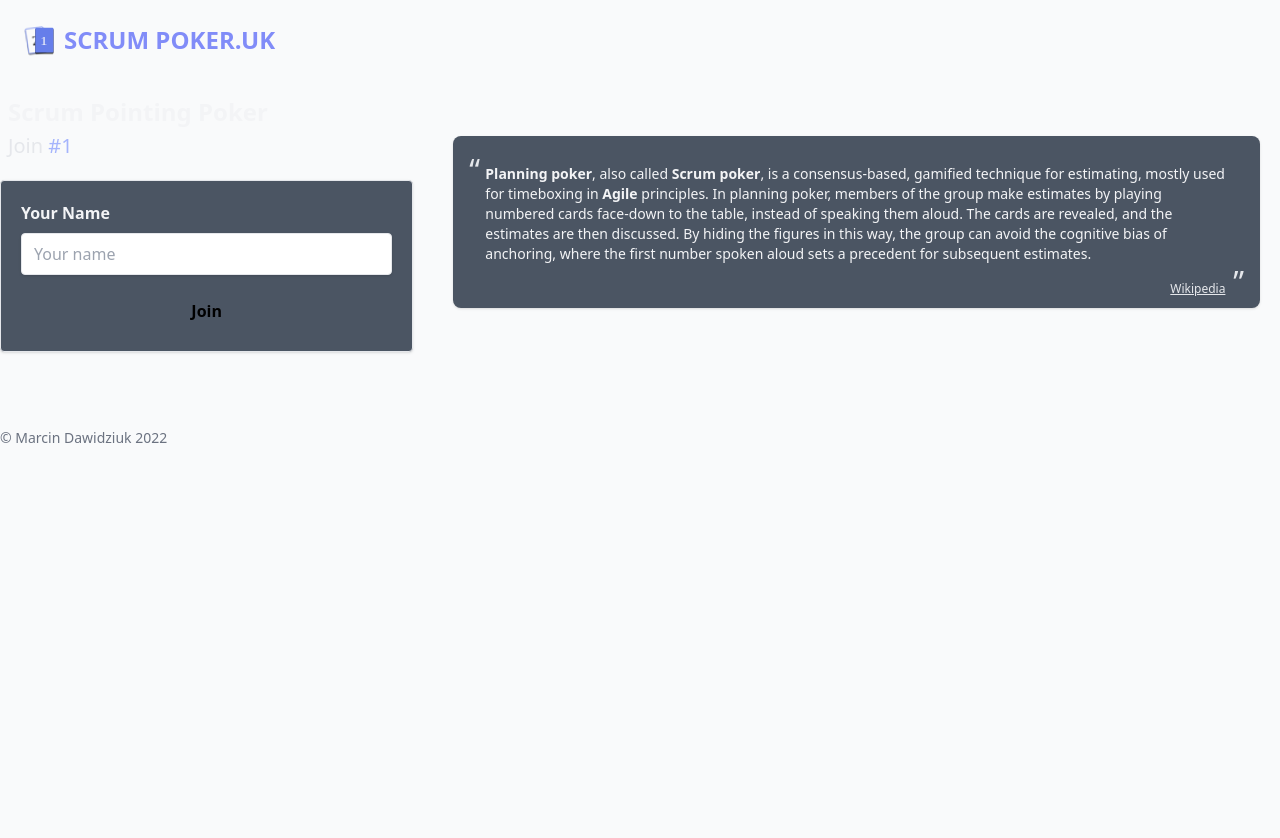
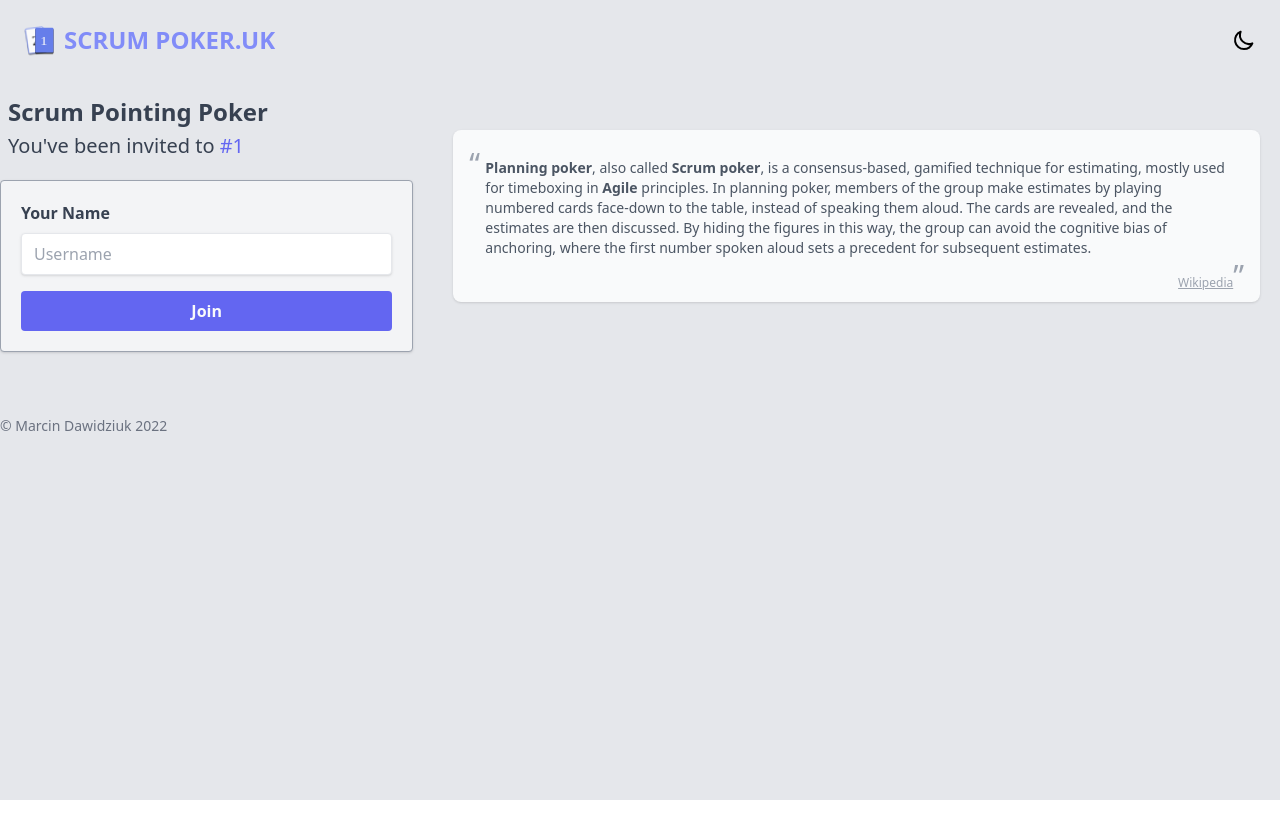
Before and after one commit to marcindawidziuk/scrumpoker, a Nuxt app in the folder ui/: page /1 in a window 1280 px wide. Shown: the top 838 px of the page. Built offline with nearby package versions, Linux system fonts and the light colour scheme.

Commit message:
Fixes for light mode

```diff
--- a/ui/app.vue
+++ b/ui/app.vue
@@ -1,5 +1,5 @@
 <template>
-  <div class="bg-gray-900 h-screen">
+  <div class="h-screen">
     <NuxtLayout>
       <NuxtPage/>
     </NuxtLayout>
--- a/ui/components/PButton.vue
+++ b/ui/components/PButton.vue
@@ -1,6 +1,6 @@
 <template>
   <button v-if="disabled" @click="$emit('click')"
-          class="bg-gray-300 text-gray-400 hover:bg-gray-300 dark:hover:bg-gray-300 dark:bg-gray-50 dark:text-gray-900 font-semibold px-2 py-1 rounded border border-gray-400 dark:border-0">
+          class="bg-gray-300 text-gray-400 hover:bg-gray-300 dark:bg-gray-500 dark:text-gray-700 font-semibold px-2 py-1 rounded border border-gray-400 dark:border-0">
     <slot/>
   </button>
   <button v-else @click="$emit('click')"
--- /dev/null
+++ b/ui/components/ThemePicker.vue
@@ -0,0 +1,19 @@
+<template>
+  <button v-if="$colorMode.preference === 'dark'" @click="$colorMode.preference = 'light'">
+    <svg xmlns="http://www.w3.org/2000/svg" class="h-6 w-6 text-gray-50" fill="none" viewBox="0 0 24 24" stroke="currentColor" stroke-width="2">
+      <path stroke-linecap="round" stroke-linejoin="round" d="M9.663 17h4.673M12 3v1m6.364 1.636l-.707.707M21 12h-1M4 12H3m3.343-5.657l-.707-.707m2.828 9.9a5 5 0 117.072 0l-.548.547A3.374 3.374 0 0014 18.469V19a2 2 0 11-4 0v-.531c0-.895-.356-1.754-.988-2.386l-.548-.547z" />
+    </svg>
+  </button>
+  <button v-else @click="$colorMode.preference = 'dark'">
+    <svg xmlns="http://www.w3.org/2000/svg" class="h-6 w-6" fill="none" viewBox="0 0 24 24" stroke="currentColor" stroke-width="2">
+      <path stroke-linecap="round" stroke-linejoin="round" d="M20.354 15.354A9 9 0 018.646 3.646 9.003 9.003 0 0012 21a9.003 9.003 0 008.354-5.646z" />
+    </svg>
+  </button>
+</template>
+
+<script setup lang="ts">
+</script>
+
+<style scoped>
+
+</style>
--- a/ui/composables/darkMode.ts
+++ /dev/null
@@ -1,11 +0,0 @@
-import {useCookie} from "#app";
-
-export function isDarkMode(): boolean{
-    const darkModeCookie = useCookie<boolean>("dark-mode", {default: () => false})
-    return darkModeCookie.value
-}
-
-export function setDarkMode(value: boolean){
-    const darkModeCookie = useCookie<boolean>("dark-mode", {default: () => false})
-    darkModeCookie.value = value
-}
--- a/ui/nuxt.config.ts
+++ b/ui/nuxt.config.ts
@@ -6,6 +6,17 @@ export default defineNuxtConfig({
         WEBSOCKET_URL: process.env.WEBSOCKET_URL
     },
     modules: [
-        '@nuxtjs/tailwindcss'
-    ]
+        '@nuxtjs/tailwindcss',
+        '@nuxtjs/color-mode'
+    ],
+    colorMode: {
+        preference: 'system', // default value of $colorMode.preference
+        fallback: 'light', // fallback value if not system preference found
+        hid: 'nuxt-color-mode-script',
+        globalName: '__NUXT_COLOR_MODE__',
+        componentName: 'ColorScheme',
+        classPrefix: '',
+        classSuffix: '',
+        storageKey: 'nuxt-color-mode'
+    }
 })
--- a/ui/package.json
+++ b/ui/package.json
@@ -6,9 +6,10 @@
     "start": "node .output/server/index.mjs"
   },
   "devDependencies": {
+    "@nuxtjs/color-mode": "^3.0.2",
     "@nuxtjs/tailwindcss": "^5.0.2",
     "@types/phoenix": "^1.5.4",
-    "nuxt3": "^3.0.0-27491748.3186841",
+    "nuxt3": "^3.0.0-27496514.0b12666",
     "phoenix": "^1.6.6"
   }
 }
--- a/ui/pages/[room]/index.vue
+++ b/ui/pages/[room]/index.vue
@@ -1,6 +1,6 @@
 <template>
-  <div class="h-full">
-    <div class="bg-gray-50 dark:bg-gray-900">
+  <div class="bg-gray-200 dark:bg-gray-900 h-full">
+    <div>
       <header>
         <section class="mx-auto">
           <div class="w-full container mx-auto p-6">
@@ -17,8 +17,10 @@
                 <button id="theme-button"
                         aria-hidden="true"
                         class="fas fa-2x flex w-10 bg-transparent font-semibold text-accent fa-lightbulb"
-                        title="Change theme" value="Light Theme"></button>
+                        onclick="toggleTheme()" title="Change theme" value="Light Theme"></button>
                 <span class="sr-only">Change theme</span>
+
+                <ThemePicker/>
               </div>
             </div>
           </div>
@@ -32,45 +34,43 @@
 
             <div class="pl-2">
 
-              <h1 class="mt-4 mb-1 text-2xl text-gray-100 font-bold">
+              <h1 class="mt-4 mb-1 text-2xl text-gray-700 dark:text-gray-50 font-bold">
                 Scrum Pointing Poker
               </h1>
-              <h2 class="text-gray-200 text-xl pb-2">
-                Join <span class="text-indigo-300">#{{roomName}}</span>
+              <h2 class="text-gray-700 text-xl dark:text-gray-200 pb-2">
+                You've been invited to
+                <span class="text-indigo-500 dark:text-indigo-300">#{{roomName}}</span>
               </h2>
-              <p class="hidden leading-normal mx-auto text-md text-gray-50 text-base md:text-xl mb-8 mb-5">
-                Get your scrum session started! <br> No sign up required, 100% free.
-              </p>
             </div>
 
-            <div class="rounded p-5 mt-3 mx-auto max-w-8xl bg-secondary border shadow rounded bg-gray-600 dark:border-gray-500 p-5">
-              <div class="mb-4 fade-in">
-                <label class="block text-gray-100 font-bold mb-2" for="username">
+            <div class="rounded p-5 mt-3 mx-auto max-w-8xl bg-secondary border shadow rounded bg-gray-100 border-gray-400 dark:bg-gray-600 dark:border-gray-500 p-5">
+              <div class="mb-4">
+                <label class="block text-gray-700 dark:text-gray-100 font-bold mb-2" for="username">
                   Your Name
                 </label>
                 <input id="username" class="shadow appearance-none border rounded w-full py-2 px-3 focus:outline-none focus:shadow-outline
+              text-gray-700
               dark:bg-gray-800 dark:text-gray-50
-" placeholder="Your name"
+" placeholder="Username"
                        @keyup.enter="join()"
                        v-model="userName"
                        type="text">
               </div>
               <div class="w-full">
-                <button class="w-full dark:hover:bg-gray-300 dark:bg-gray-50 dark:text-gray-900 font-semibold p-2 rounded" @click="join()">Join</button>
+                <button class="w-full bg-indigo-500 text-gray-50 dark:hover:bg-gray-300 dark:bg-gray-50 dark:text-gray-900 font-semibold p-2 rounded" @click="join()">Join</button>
               </div>
             </div>
 
-            <div class="flex w-full justify-center md:justify-start pb-24 lg:pb-0 mt-3 fade-in"></div>
           </div>
 
-          <div class="col-span-2 my-auto">
+          <div class="col-span-2 lg:my-auto">
 
 
-            <div class="my-auto lg:col-span-2 px-5">
-              <div class="max-w-4xl p-4 text-gray-500 bg-gray-600 rounded-lg shadow">
+            <div class="lg:col-span-2 px-5">
+              <div class="max-w-4xl p-4 bg-gray-50 dark:text-gray-500 dark:bg-gray-600 rounded-lg shadow">
                 <div class="mb-2 pb-2">
-                  <div class="h-3 text-3xl text-left text-gray-200">“</div>
-                  <p class="px-4 text-sm text-gray-100">
+                  <div class="h-3 text-3xl text-left text-gray-400 dark:text-gray-200">“</div>
+                  <p class="px-4 text-sm text-gray-600 dark:text-gray-100">
                   <span>
 
                   <span class="font-semibold">Planning poker</span>, also called <span class="font-semibold">Scrum poker</span>, is a consensus-based, gamified technique for estimating, mostly used for timeboxing in <span class="font-semibold">Agile</span> principles.
@@ -81,9 +81,9 @@
                     The cards are revealed, and the estimates are then discussed.
                     By hiding the figures in this way, the group can avoid the cognitive bias of anchoring, where the first number spoken aloud sets a precedent for subsequent estimates.
                   </p>
-                  <div class="h-3 text-3xl text-right text-gray-200">
-                    <a href="https://en.wikipedia.org/wiki/Planning_poker" target="_blank" class="text-xs underline">Wikipedia</a>
-                    ”
+                  <div class="h-3 text-3xl text-right">
+                    <a href="https://en.wikipedia.org/wiki/Planning_poker" target="_blank" class="text-xs text-gray-400 dark:text-gray-200 underline">Wikipedia</a>
+                    <span class="text-gray-400">”</span>
                   </div>
                 </div>
               </div>
@@ -108,6 +108,7 @@
 import '~/assets/app.css'
 import {ref} from "@vue/reactivity";
 import {useRoute, useRouter} from "vue-router";
+import ThemePicker from "~/components/ThemePicker.vue";
 
 const userName = ref("")
 const roomName = ref("")
--- a/ui/pages/index.vue
+++ b/ui/pages/index.vue
@@ -1,6 +1,6 @@
 <template>
-  <div class="h-full">
-    <div class="bg-gray-200 dark:bg-gray-900" data-theme="dark">
+  <div class="bg-gray-200 dark:bg-gray-900 h-full">
+    <div>
       <header>
         <section class="mx-auto">
           <div class="w-full container mx-auto p-6">
@@ -19,6 +19,8 @@
                         class="fas fa-2x flex w-10 bg-transparent font-semibold text-accent fa-lightbulb"
                         onclick="toggleTheme()" title="Change theme" value="Light Theme"></button>
                 <span class="sr-only">Change theme</span>
+
+                <ThemePicker/>
               </div>
             </div>
           </div>
@@ -114,11 +116,20 @@
 import '~/assets/app.css'
 import {ref} from "@vue/reactivity";
 import {useRouter} from "vue-router";
+import ThemePicker from "~/components/ThemePicker.vue";
+// import {useColorMode} from "@nuxtjs/color-mode/dist/runtime/composables";
 
 const userName = ref("")
 const roomName = ref("")
 
 const router = useRouter()
+// const colorMode = useColorMode()
+// function switchTheme(){
+//   if (colorMode.value === 'light')
+//     colorMode.value = 'dark'
+//   else
+//     colorMode.value = 'light'
+// }
 
 async function join(){
   if (userName.value.length < 3){
```
Also changed, not shown: ui/pages/[room]/[user].vue (+37 -23 lines), 1 other file (tests, documents, lock files or other folders).
